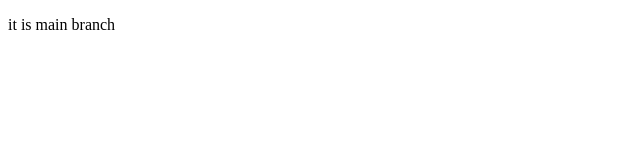
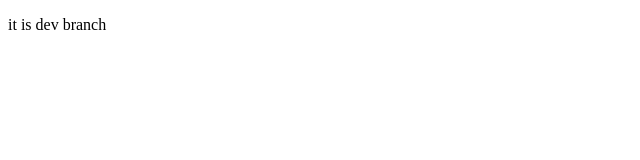
Before and after one commit to akashpl99/testing, a website: page demo.html in a window 1280 px wide. Shown: the full height of the page, 0-640 px from the left. Drawn offline with Linux system fonts and the light colour scheme.

Commit message:
dev commi

```diff
--- a/demo.html
+++ b/demo.html
@@ -7,7 +7,7 @@
 </head>
 <body>
 
-    <p>it is  main branch </p>
+    <p>it is  dev branch </p>
 
 </body>
 </html>
```
